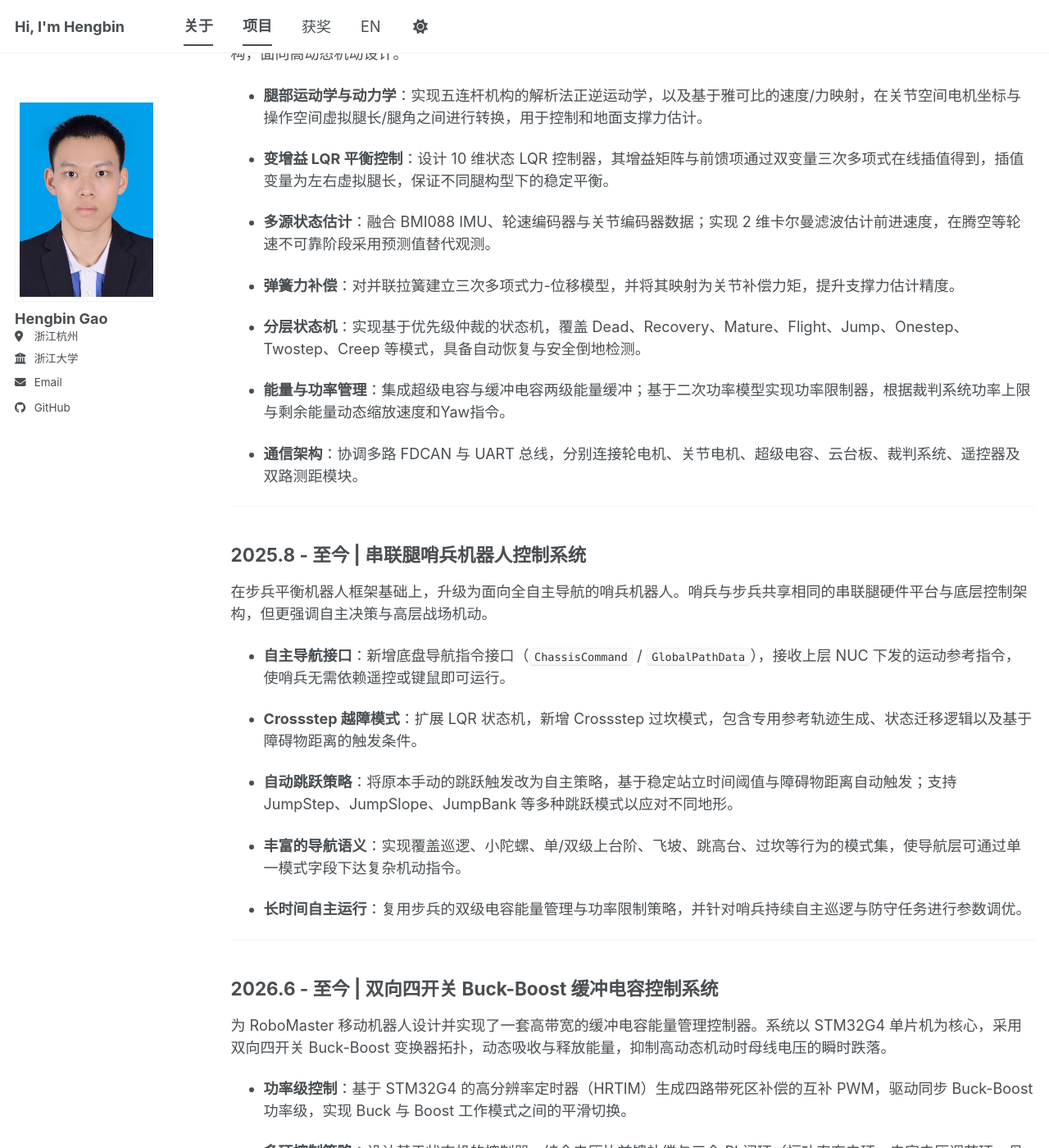
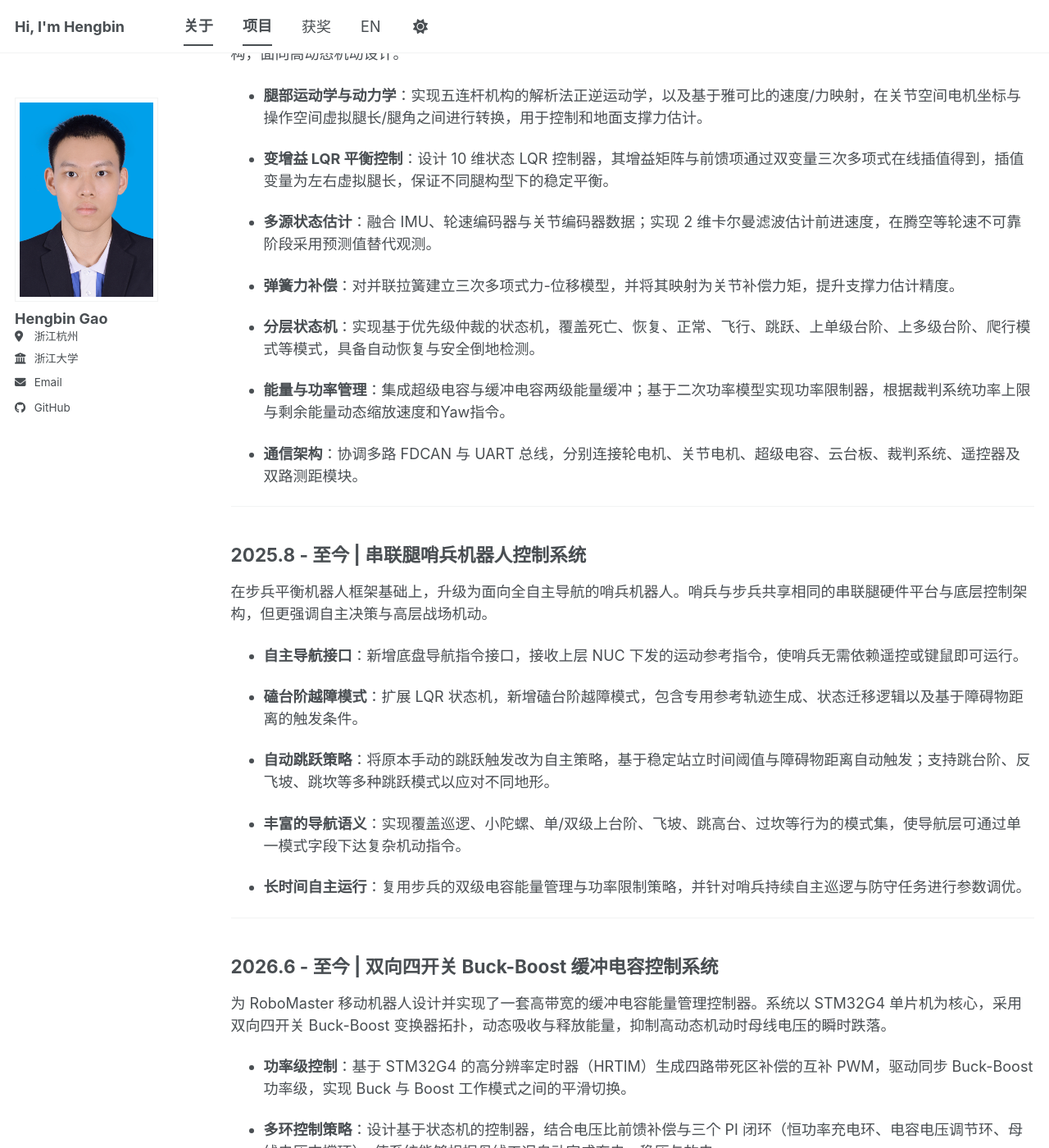
Before and after one commit to Particlela/Particlela.github.io, a Jekyll site: the page built from _pages/zh/project.md, in a window 1280 px wide and 1400 px high, scrolled down 213 px. Shown: the whole window at 82% size. Built offline with Jekyll 4.4.1, drawn with Linux system fonts in a browser that asks for light colours; a script bundle is joined from its source files by our own code; library files that are not in the unit come from our copies; some of the changed text lies outside the part shown.

Commit message:
feat:完善project板块

```diff
--- a/_pages/zh/project.md
+++ b/_pages/zh/project.md
@@ -14,11 +14,11 @@ author_profile: true
 
 * **变增益 LQR 平衡控制**：设计 10 维状态 LQR 控制器，其增益矩阵与前馈项通过双变量三次多项式在线插值得到，插值变量为左右虚拟腿长，保证不同腿构型下的稳定平衡。
 
-* **多源状态估计**：融合 BMI088 IMU、轮速编码器与关节编码器数据；实现 2 维卡尔曼滤波估计前进速度，在腾空等轮速不可靠阶段采用预测值替代观测。
+* **多源状态估计**：融合 IMU、轮速编码器与关节编码器数据；实现 2 维卡尔曼滤波估计前进速度，在腾空等轮速不可靠阶段采用预测值替代观测。
 
 * **弹簧力补偿**：对并联拉簧建立三次多项式力-位移模型，并将其映射为关节补偿力矩，提升支撑力估计精度。
 
-* **分层状态机**：实现基于优先级仲裁的状态机，覆盖 Dead、Recovery、Mature、Flight、Jump、Onestep、Twostep、Creep 等模式，具备自动恢复与安全倒地检测。
+* **分层状态机**：实现基于优先级仲裁的状态机，覆盖死亡、恢复、正常、飞行、跳跃、上单级台阶、上多级台阶、爬行模式等模式，具备自动恢复与安全倒地检测。
 
 * **能量与功率管理**：集成超级电容与缓冲电容两级能量缓冲；基于二次功率模型实现功率限制器，根据裁判系统功率上限与剩余能量动态缩放速度和Yaw指令。
 
@@ -32,11 +32,11 @@ author_profile: true
 
 在步兵平衡机器人框架基础上，升级为面向全自主导航的哨兵机器人。哨兵与步兵共享相同的串联腿硬件平台与底层控制架构，但更强调自主决策与高层战场机动。
 
-* **自主导航接口**：新增底盘导航指令接口（`ChassisCommand` / `GlobalPathData`），接收上层 NUC 下发的运动参考指令，使哨兵无需依赖遥控或键鼠即可运行。
+* **自主导航接口**：新增底盘导航指令接口，接收上层 NUC 下发的运动参考指令，使哨兵无需依赖遥控或键鼠即可运行。
 
-* **Crossstep 越障模式**：扩展 LQR 状态机，新增 Crossstep 过坎模式，包含专用参考轨迹生成、状态迁移逻辑以及基于障碍物距离的触发条件。
+* **磕台阶越障模式**：扩展 LQR 状态机，新增磕台阶越障模式，包含专用参考轨迹生成、状态迁移逻辑以及基于障碍物距离的触发条件。
 
-* **自动跳跃策略**：将原本手动的跳跃触发改为自主策略，基于稳定站立时间阈值与障碍物距离自动触发；支持 JumpStep、JumpSlope、JumpBank 等多种跳跃模式以应对不同地形。
+* **自动跳跃策略**：将原本手动的跳跃触发改为自主策略，基于稳定站立时间阈值与障碍物距离自动触发；支持跳台阶、反飞坡、跳坎等多种跳跃模式以应对不同地形。
 
 * **丰富的导航语义**：实现覆盖巡逻、小陀螺、单/双级上台阶、飞坡、跳高台、过坎等行为的模式集，使导航层可通过单一模式字段下达复杂机动指令。
 
```
Also changed, not shown: other parts of _pages/zh/project.md (+2 -2 lines), _pages/project.md (+5 -5 lines).
